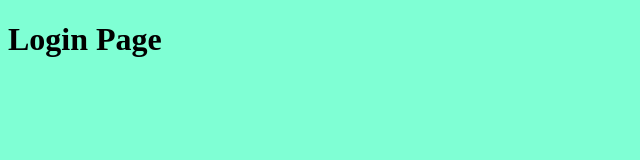
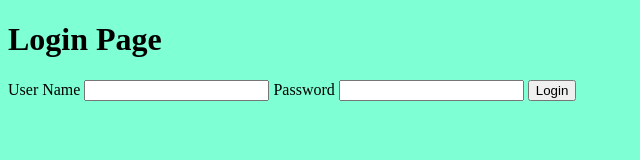
Before and after one commit to LeonardoDornellesNunes/project-social-media, a plain HTML site: page frontEnd/loginPage/indexLoginPage.html in a window 1280 px wide. Shown: the whole page, without its empty margins (0-640 px from the left). Drawn offline with Linux system fonts and the light colour scheme.

Commit message:
adding login form

```diff
--- a/frontEnd/loginPage/indexLoginPage.html
+++ b/frontEnd/loginPage/indexLoginPage.html
@@ -7,7 +7,14 @@
     <title>Document</title>
 </head>
 <body>
-    <h1>Login Page</h1>
+    <form action="/loginAuthentication" method="post">
+        <h1>Login Page</h1>
+        <label for="loginName">User Name</label>
+        <input name="loginName" class="loginName" type="text">
+        <label for="loginPassword">Password</label>
+        <input name="loginPassword" type="password" class="loginPassword">
+        <button type="submit" class="loginButton">Login</button>
+    </form>
     <script src="./mainLoginPage.js"></script>
 </body>
 </html>
```
